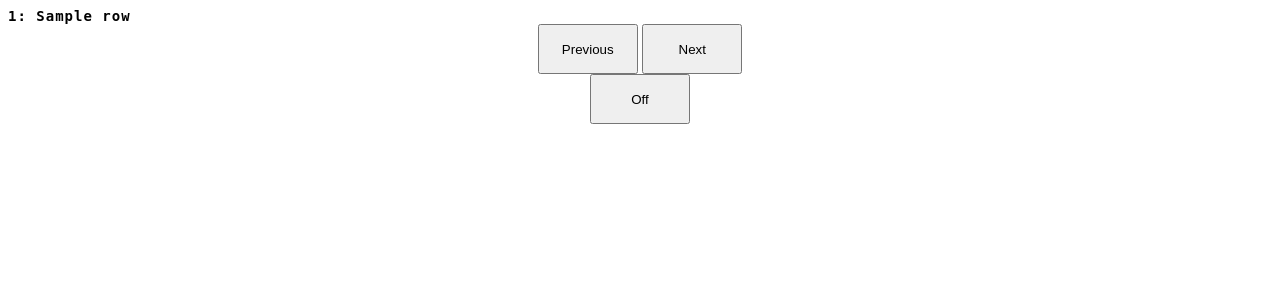
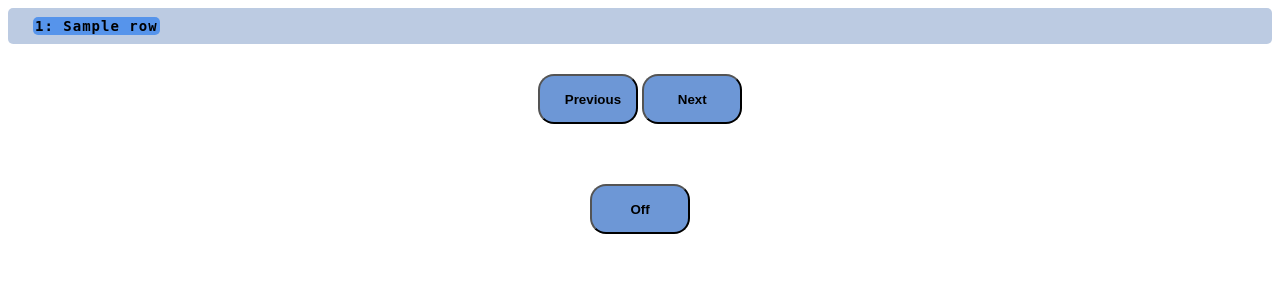
Before and after one commit to cmay116/loomst, a Flask app: template templates/index.html in a window 1280 px wide. Shown: the top 300 px of the page. Run offline with Flask 2, Linux system fonts and the light colour scheme; the template is opened without the code that fills it: most values are stand-ins (such as "Sample title", 1, 10 or a date in 2020).

Commit message:
front end updates

```diff
--- a/app.py
+++ b/app.py
@@ -8,6 +8,7 @@ with open('static/numbers.txt') as my_file:
     testArray = my_file.readlines()
 
 index = 0
+
 
 
 def loop(next, array):
@@ -27,7 +28,7 @@ def reverse(next, array):
 
 @app.route('/')
 def hello_world():  # put application's code here
-    return render_template("index.html")
+    return render_template("home.html")
 
 
 @app.route("/next", methods=["POST", "GET"])
@@ -48,7 +49,7 @@ def previousRoute():
 @app.route("/off", methods=["POST", "GET"])
 def offRoute():
     off()
-    return render_template("index.html")
+    return render_template("home.html")
 
 if __name__ == '__main__':
     app.run(host="0.0.0.0", port=5001)
--- a/static/index.css
+++ b/static/index.css
@@ -1,26 +1,56 @@
-html,body{
+html, body {
     font-family: 'Ubuntu', serif;
     font-size: 14px;
     letter-spacing: 1px;
 }
+
+.image {
+    display: block;
+    margin-left: auto;
+    margin-right: auto;
+}
+
+.target {
+    border-radius: 5px;
+    padding: 1px 2px;
+    background-color: rgba(58, 134, 239, 0.78);
+}
+
 .box {
+    border-radius: 5px;
+    padding: 10px 25px;
+    background-color: rgba(169, 189, 218, 0.78);
+}
 
+.header {
+    font-family: 'montserrat', sans-serif;
+    text-align: center;
+    font-size: 3rem;
+    text-transform: capitalize;
+    text-shadow: 1px 1px 1px #003cff,
+    2px 2px 1px #0048ff;
+    text-align: center;
 }
+
 .buttons {
     text-align: center;
 }
+
 .button {
-    height:50px;
-    width:100px;
+    display: inline-block;
+    padding: 10px 25px;
+    font-weight: 900;
+    background-color: rgba(68, 122, 203, 0.78);
+    border-radius: 16px;
+    margin: 30px 0px;
+    height: 50px;
+    width: 100px;
 }
 
 form {
-    display:inline-block;
+    display: inline-block;
 }
+
 .off {
     text-align: center;
 }
-.next {
-
-
-}
--- a/templates/index.html
+++ b/templates/index.html
@@ -7,13 +7,14 @@
 
     <meta charset="UTF-8">
     <title>Loomst</title>
+    <link rel="shortcut icon" type="image/jpg" href="../static/favicon.ico"/>
 </head>
 <body>
-<div class="box">
-    <div style="font-family: 'Ubuntu',monospace">
+<div>
+    <div class="box" style="font-family: 'Ubuntu',monospace">
         {% for row in content %}
             {% if index == loop.index %}
-                <b>{{ loop.index }}: {{ row }}</b>
+                <b class="target">{{ loop.index }}: {{ row }}</b>
             {% else %}
                 <div>{{ loop.index }}: {{ row }}</div>
             {% endif %}
```
Also changed, not shown: requirements.txt (added, +8 -0 lines), templates/home.html (added, +25 -0 lines), static/favicon.ico (added), static/loomst-icon-normal.png (added).
